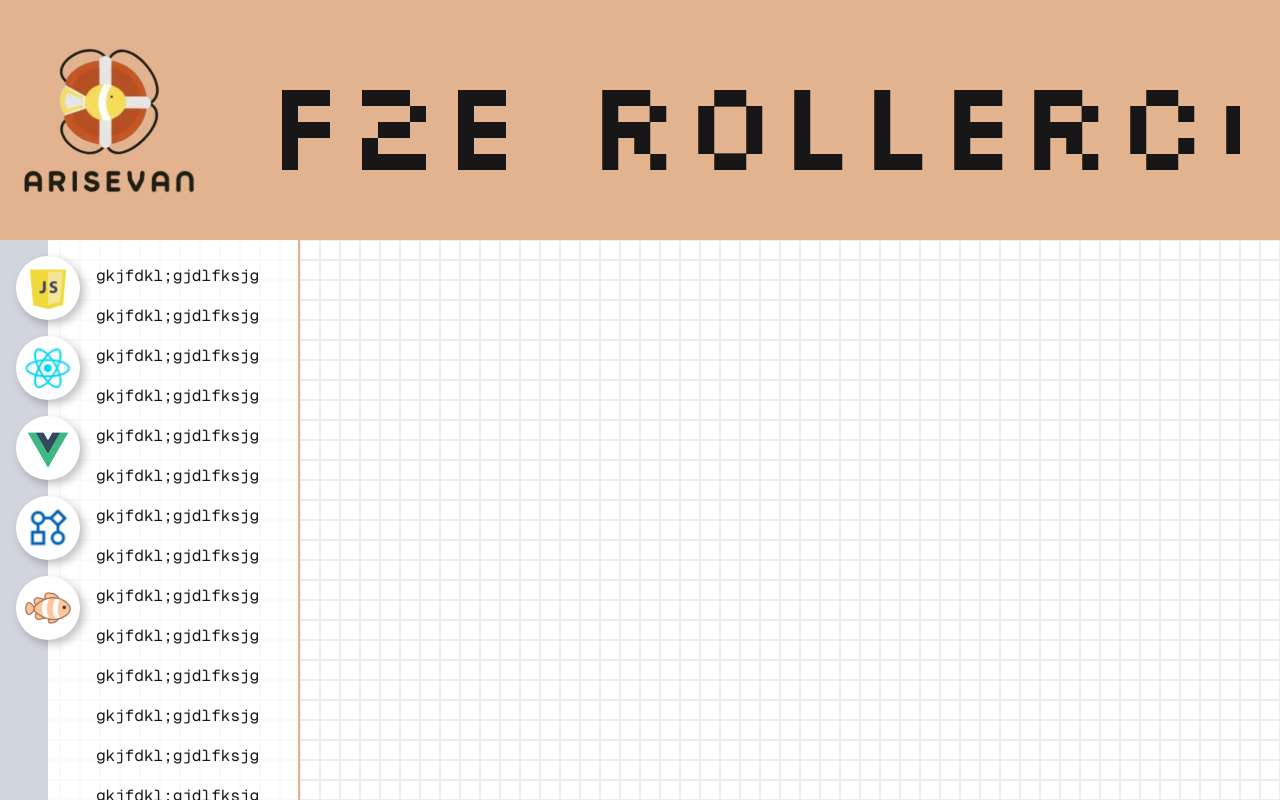
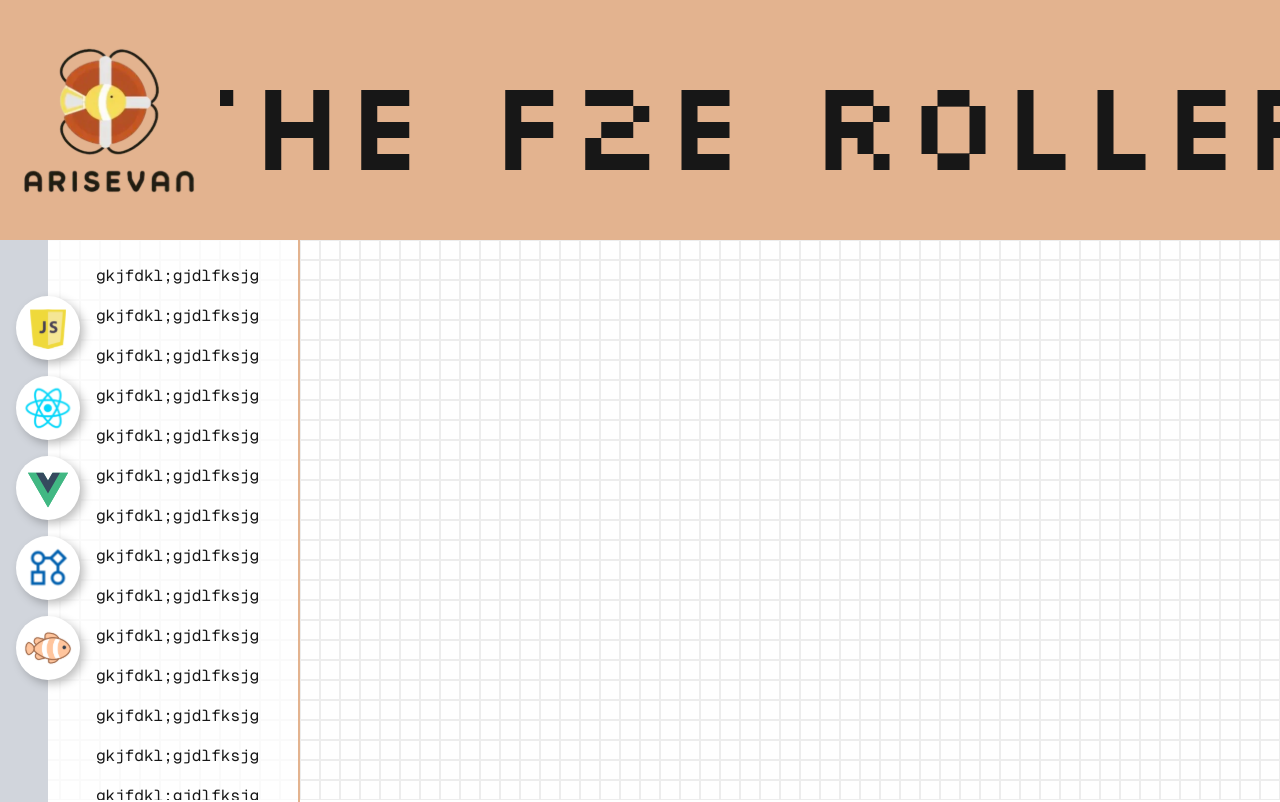
Before and after one commit to eviannaive/arisevan.com, a Next.js app: page / in a window 1280 px wide. Shown: the top 802 px of the page. Built offline with nearby package versions, Linux system fonts and the light colour scheme.

Commit message:
feat: layout finished

```diff
--- a/src/app/globals.css
+++ b/src/app/globals.css
@@ -4,7 +4,8 @@
   --background: #ffffff;
   --foreground: #171717;
   --header-height: 240px;
-  --content-height: calc(100vh - var(--header-height));
+  --header-height-scroll: 85px;
+  --content-height: calc(100vh - var(--haader-height-scroll));
   --menu-width: 300px;
 }
 
--- a/src/app/layout.tsx
+++ b/src/app/layout.tsx
@@ -16,7 +16,7 @@ const silkscreen = Silkscreen({
 });
 
 export const metadata: Metadata = {
-  title: "Create Next App",
+  title: "Arisevan",
   description: "Generated by create next app",
 };
 
@@ -55,24 +55,31 @@ export default function RootLayout({
       >
         <div className="fixed top-0 left-0 z-[-1] w-screen h-screen bg-[url(/common/bg.svg)]"></div>
         <Nav />
-        <div className="flex h-(--content-height)">
-          <div className="w-(--menu-width) border-r-2 border-primary flex bg-white/70 ">
-            <div className="w-24 p-4 relative shrink-0">
-              <div className="absolute w-1/2 top-0 left-0 bg-gray-300 h-full"></div>
+        <div className="">
+          <div className="flex">
+            <div className="w-(--menu-width) border-r-2 bg-white/70 border-primary relative shrink-0">
+              <div className="absolute w-12 top-0 left-0 bg-gray-300 h-full"></div>
+              <div className="flex sticky top-(--header-caculate) h-[calc(100vh-var(--header-caculate))]">
+                <div className="w-24 p-4 pt-14">
                   <div className="w-full grid grid-cols-1 gap-4 relative z-10">
                     {data_menu.map((d, index) => (
                       <button
                         key={index}
                         className="w-full p-2 bg-white rounded-full grid place-content-center shadow-common cursor-pointer hover:shadow-(--shadow-float) hover:border-2 hover:border-primary-800/80 hover:bg-gray-100"
                       >
-                    <Image src={d.img} alt={d.label} width="50" height="50" />
+                        <Image
+                          src={d.img}
+                          alt={d.label}
+                          width="50"
+                          height="50"
+                        />
                       </button>
                     ))}
                   </div>
                 </div>
                 <div className="flex-grow pr-4 py-6 font-mono custom-scrollbar overflow-y-scroll">
                   <ul className="grid grid-cols-1 gap-4 break-words w-full">
-                {Array(20)
+                    {Array(30)
                       .fill(null)
                       .map((d, index) => (
                         <li
@@ -85,7 +92,11 @@ export default function RootLayout({
                   </ul>
                 </div>
               </div>
-          <div className="flex-grow">{children}</div>
+            </div>
+            <div className="flex-grow h-[200vh] pt-(--header-caculate)">
+              {children}
+            </div>
+          </div>
         </div>
       </body>
     </html>
--- a/src/components/layouts/Nav.tsx
+++ b/src/components/layouts/Nav.tsx
@@ -1,22 +1,94 @@
 "use client";
-import { useRef, useEffect } from "react";
+import { useRef, useEffect, useMemo, useState } from "react";
 import Image from "next/image";
 import Marquee from "react-fast-marquee";
 import splitText from "@/utils/splitText";
 
 export default function Nav() {
+  const [HeaderHeight, setHeaderHeight] = useState("");
+  const HeaderHeightScroll = useRef("");
+  const wrapRef = useRef<HTMLDivElement>(null);
+  const [scrollY, setScrollY] = useState(0);
+  const [headerShow, setHeaderShow] = useState(false);
+  const [headerSmall, setHeaderSmall] = useState(false);
+
+  const style_header = useMemo(() => {
+    const maxHeaderHeight = Number(HeaderHeight.replace("px", ""));
+    const finalHeaderHeight = Number(
+      HeaderHeightScroll.current.replace("px", ""),
+    );
+    const caculateHeight = maxHeaderHeight - scrollY;
+    if (scrollY === 0) {
+      return maxHeaderHeight;
+    } else if (caculateHeight > finalHeaderHeight) {
+      return caculateHeight;
+    } else {
+      return finalHeaderHeight;
+    }
+  }, [scrollY, HeaderHeight]);
+
+  const storeScrollY = () => {
+    setScrollY(window.scrollY);
+  };
+
+  useEffect(() => {
+    if (typeof window !== "undefined") {
+      document.documentElement.style.setProperty(
+        "--header-caculate",
+        style_header + "px",
+      );
+      setHeaderShow(true);
+      if (style_header <= 140) setHeaderSmall(true);
+      else setHeaderSmall(false);
+    }
+  }, [style_header]);
+
+  useEffect(() => {
+    setHeaderHeight(
+      getComputedStyle(document.documentElement).getPropertyValue(
+        "--header-height",
+      ),
+    );
+    HeaderHeightScroll.current = getComputedStyle(
+      document.documentElement,
+    ).getPropertyValue("--header-height-scroll");
+    window.addEventListener("scroll", storeScrollY);
+    return () => window.removeEventListener("scroll", storeScrollY);
+  }, []);
+
   return (
     <>
-      <div className="h-(--header-height) bg-primary p-5 flex items-center cursor-crosshair">
+      <div
+        className={`h-(--header-height) teansition-[height] transition-opacity duration-500 bg-primary  flex items-center cursor-crosshair fixed top-0 left-0 z-10 ${headerShow ? "opacity-100" : "opacity-0"} ${headerSmall ? "p-3" : "p-5"}`}
+        style={{ height: style_header + "px" }}
+        ref={wrapRef}
+      >
+        {headerSmall ? (
+          <div className="h-full">
+            <Image
+              src="/common/logo_md.svg"
+              alt="arisevan"
+              width={80}
+              height={80}
+              className="w-auto h-full mt-1"
+            />
+          </div>
+        ) : (
           <Image
             src="/common/logo_large.svg"
             alt="arisevan"
             width={180}
             height={160}
           />
-        <Marquee className="font-silkscreen text-9xl whitespace-nowrap mx-5 overflow-hidden">
-          <div>{splitText("The F2E Rollercoaster")}</div>
+        )}
+        <div
+          className={`flex-grow font-silkscreen  whitespace-nowrap mx-5 overflow-hidden  ${headerSmall ? "text-[clamp(60px,4vw,80px)]" : "text-[clamp(60px,10vw,128px)]"}`}
+        >
+          <Marquee>
+            <div>{splitText(" ✦ The F2E Rollercoaster")}</div>
+            <div>{splitText(" ✦ The F2E Rollercoaster")}</div>
           </Marquee>
+        </div>
       </div>
     </>
   );
```
Also changed, not shown: public/common/logo_md.svg (added). Lines whose indentation alone changed are shown as unchanged.
